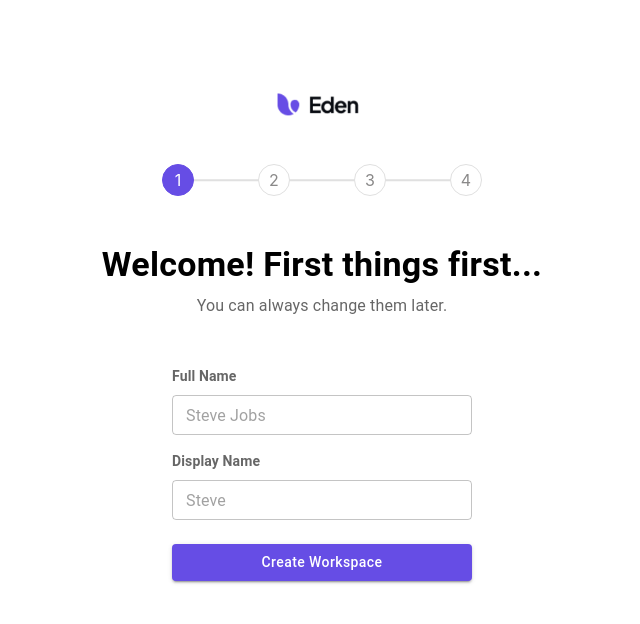
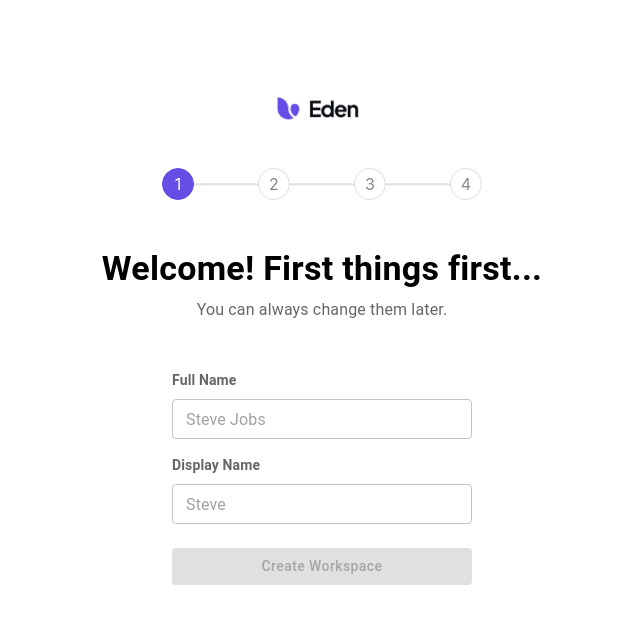
Before and after one commit to Ravikumarsd/cutshort, a React (Create React App) app: page / in a window 1280 px wide. Shown: the top 624 px of the page, without its empty margins (318-958 px from the left). Built offline with nearby package versions, Linux system fonts and the light colour scheme; a web font is replaced by a local one.

Commit message:
use h5 element for heading for max-500px

```diff
--- a/src/App.js
+++ b/src/App.js
@@ -17,43 +17,68 @@ const TransformedBtn = styled(Button)(() => ({
 
 const App = () => {
   const { active } = useSelector((state) => state.stepper);
+  const app = useSelector((state) => state.app);
   const dispatch = useDispatch();
 
   const renderOnboardContent = () => {
     switch (active) {
-      default:
-        return <WelcomeOnBoard />;
       case 2:
         return <SetupHomeOnBoard />;
       case 3:
         return <PlansOnBoard />;
       case 4:
         return <CompleteOnBoard />;
+      default:
+        return <WelcomeOnBoard />;
     }
   };
 
   const getButtonText = () => {
     switch (active) {
-      default:
-        return "Create Workspace";
       case 2:
         return "Create Workspace";
       case 3:
         return "Create Workspace";
       case 4:
         return "Launch Eden";
+      default:
+        return "Create Workspace";
+    }
+  };
+  const getButtonDisabled = () => {
+    const { fullName, displayName, workspaceName, workspaceUrl, selectedPlan } =
+      app;
+    switch (active) {
+      case 2:
+        return !workspaceName.length;
+      case 3:
+        return !selectedPlan.length;
+      case 4:
+        return false;
+      default:
+        return !fullName.length || !displayName.length;
     }
   };
 
   return (
     <Box className="App">
-      <Box m={2}>
+      <Box m={2} mt={3}>
         <img width="120px" src={brandLogo} alt="eden-logo" />
       </Box>
       <FormStepper />
       {renderOnboardContent()}
       <Box mt={1}>
-        <TransformedBtn onClick={() => dispatch(next())} variant="contained">
+        <TransformedBtn
+          disabled={getButtonDisabled()}
+          onClick={() => {
+            if (active === 4) {
+              alert(JSON.stringify(app, "", " "));
+            } else {
+              dispatch(next());
+            }
+          }}
+          variant="contained"
+        >
           {getButtonText()}
         </TransformedBtn>
       </Box>
--- a/src/features/Header/Header.jsx
+++ b/src/features/Header/Header.jsx
@@ -1,7 +1,8 @@
 import React from "react";
-import { Box, Typography } from "@mui/material";
+import { Box, Typography, useMediaQuery } from "@mui/material";
 
 const Header = ({ primaryText, secondaryText }) => {
+  const matches500 = useMediaQuery("(max-width:500px)");
   return (
     <Box
       style={{
@@ -13,7 +14,7 @@ const Header = ({ primaryText, secondaryText }) => {
       }}
     >
       <Typography
-        variant="h4"
+        variant={matches500?"h5":"h4"}
         style={{ fontWeight: "bold", textAlign: "center" }}
       >
         {primaryText}
```
